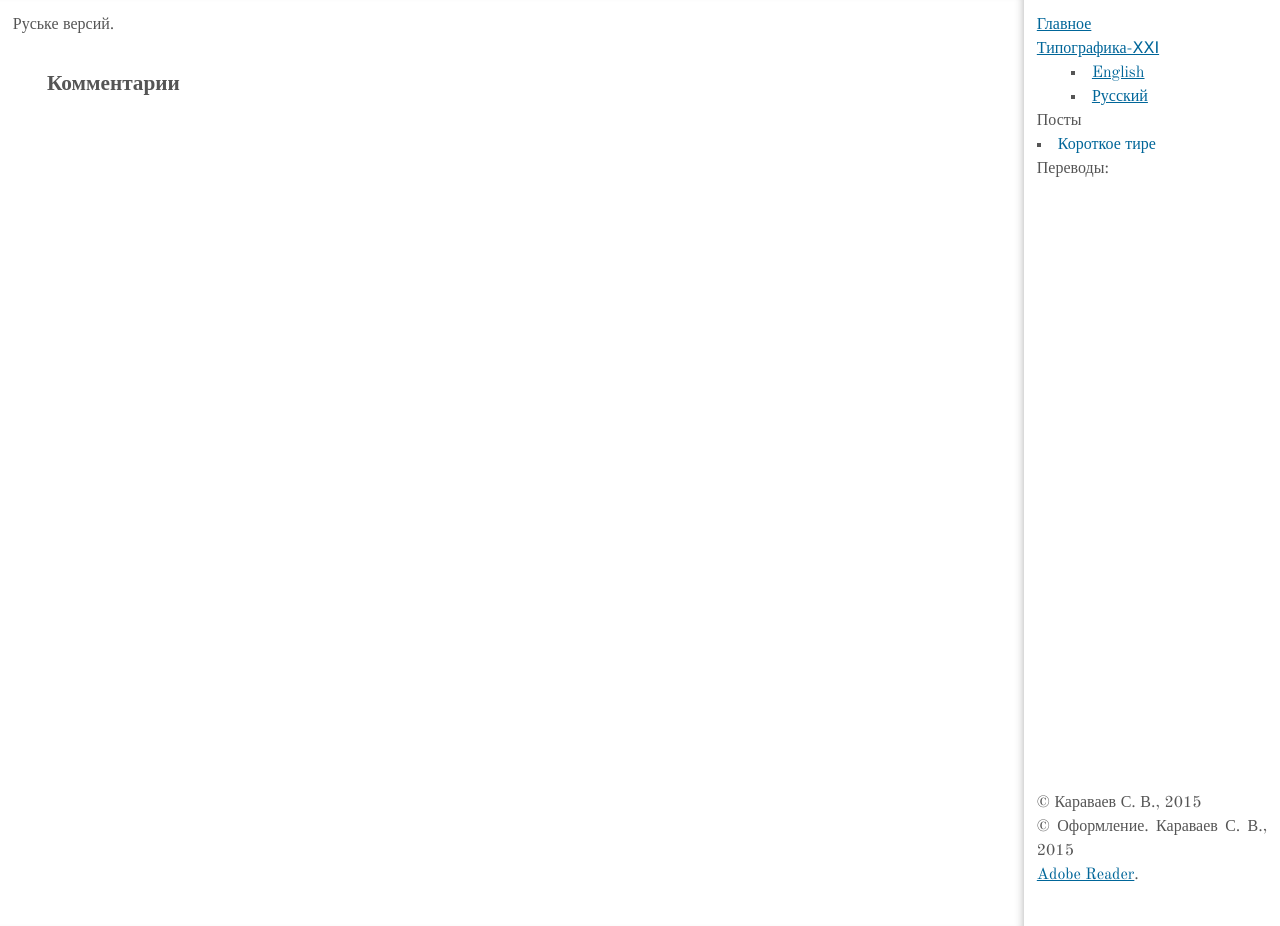
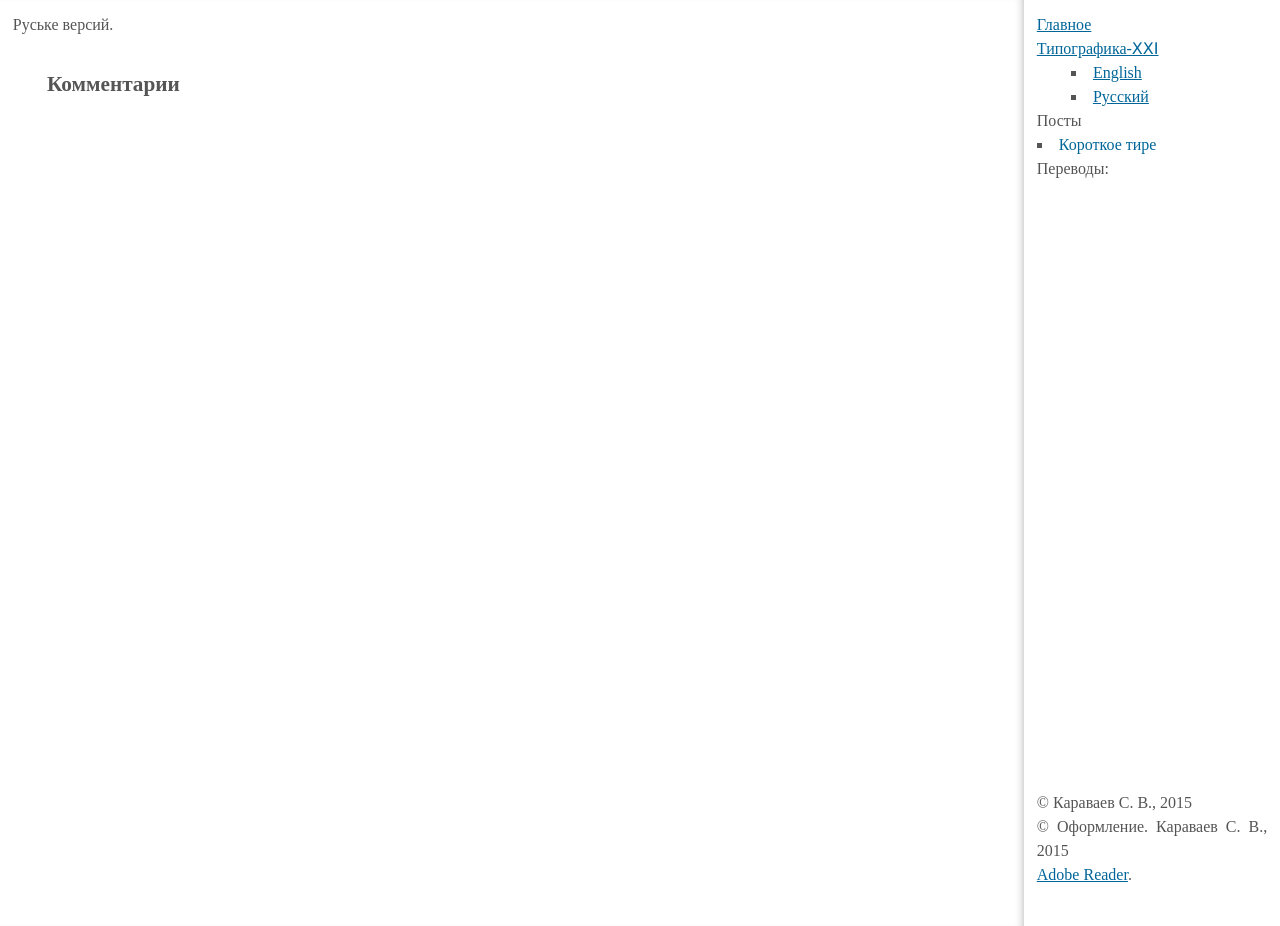
Before and after one commit to praepostor/typography, a Jekyll site: the page built from index.html, in a window 1280 px wide. Built offline with Jekyll 4.4.1, drawn with Linux system fonts in a browser that asks for light colours; some web fonts are replaced; comment, search, counter and statistics services are not loaded.

Commit message:
New site

```diff
--- a/css/main.css
+++ b/css/main.css
@@ -8,24 +8,14 @@
  * @license The MIT license
  */
 
-@import url(http://fonts.googleapis.com/css?family=Old+Standard+TT);
-
 @font-face {
     font-family: MySerif;
     /* https://everythingfonts.com */
     src:
         /* Modern IE */
-        url("fonts/LiberationSerif.eot?#fix") format("embedded-opentype"),
-        local(LiberationSerif),
-        /* Modern browsers only */
-        url(fonts/LiberationSerif.woff2) format("woff"),
-        /* IE 9+ and others */
-        url(fonts/LiberationSerif.woff) format("woff"),
-        /* IE 9+ (partially) and others */
-        url(fonts/LiberationSerif.otf) format("opentype"),
-        url(fonts/LiberationSerif.ttf) format("truetype"),
-        /* Safari, WebView, Chrome 38+ on Windows XP and Vista only */
-        url(fonts/LiberationSerif.svg#LiberationSerif) format("svg");
+        url("Old Standard TT Regular"),
+        url("OldStandardTT-Regular"),
+        url(https://fonts.gstatic.com/s/oldstandardtt/v7/n6RTCDcIPWSE8UNBa4k-DG75SyxP8F_Nt1CRRMel2UU.woff2) format("woff");
 }
 
 a {
@@ -45,7 +35,7 @@ address {
 body {
     background-color: #fff;
     color: #555;
-    font-family: "Old Standard TT", serif;
+    font-family: MySerif, serif;
     font-size: 1em; /* 14 Russian points */
     height: 100%;
     line-height: 1.5;
```
